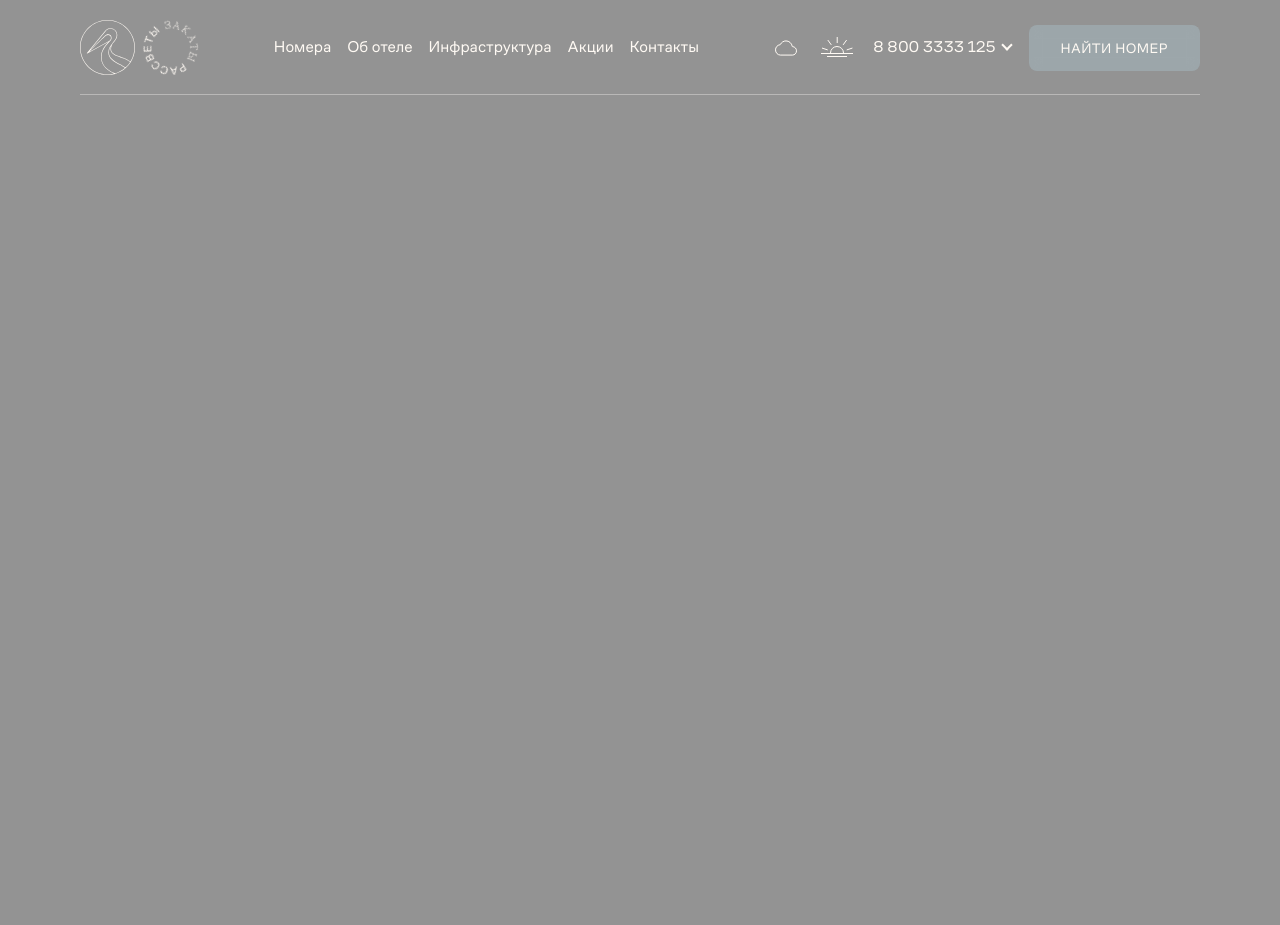
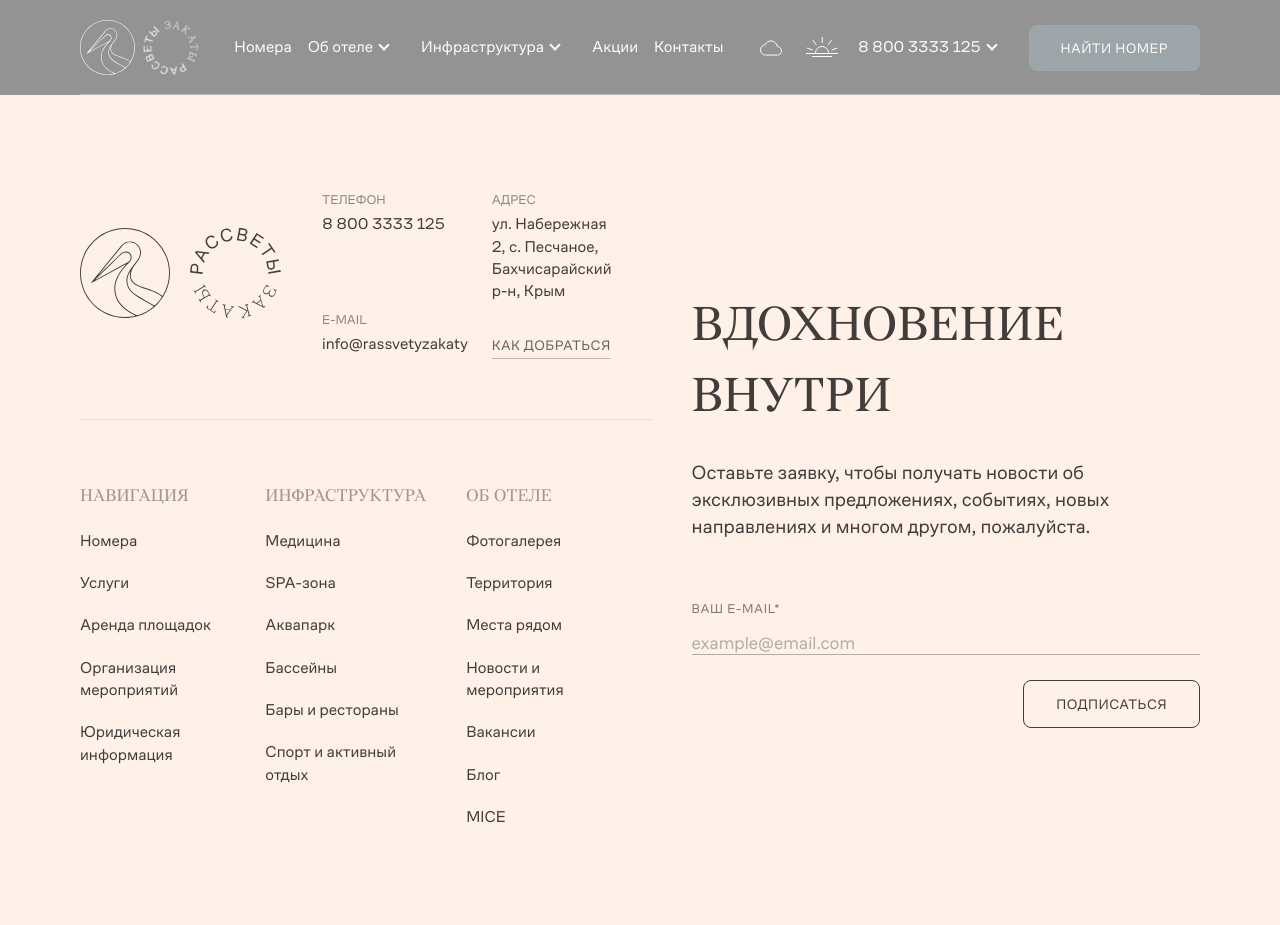
Before and after one commit to semenov-vldr/sunrises-sunsets, a Node project: template src/pages/index.pug in a window 1280 px wide. Before the commit the page ends 95 px from the top, so only its background shows below. Run offline with Node 20 templates, Linux system fonts and the light colour scheme; the template is opened without the code that fills it, so the values that code supplies are empty; style sheets or scripts are compiled from the project's sources; some libraries are stand-ins or nearby versions.

Commit message:
add footer

```diff
--- a/src/components/footer/footer.pug
+++ b/src/components/footer/footer.pug
@@ -0,0 +1,81 @@
+footer.footer
+  .footer__container.container
+    .footer__contacts
+      a.footer__logo(href="index.html")
+        svg.footer__logo-icon(width="90" height="90" fill="#404040")
+          use(href='./assets/img/sprite.svg#logo-icon')
+        svg.footer__logo-icon(width="92" height="92" fill="#404040")
+          use(href='./assets/img/sprite.svg#logo-animated')
+
+      ul.footer__contacts-list
+        li.footer__contacts-item
+          span.footer__contacts-title Телефон
+          a.footer__contacts-value(href="tel:88003333125") 8 800 3333 125
+        li.footer__contacts-item
+          span.footer__contacts-title Адрес
+          span.footer__contacts-value ул. Набережная 2, с. Песчаное, <br> Бахчисарайский р-н, Крым
+        li.footer__contacts-item
+          span.footer__contacts-title e-mail
+          a.footer__contacts-value(href="##") info@rassvetyzakaty
+        li.footer__contacts-item
+          a.footer__contacts-link-go(href="##") как добраться
+
+    nav.footer__menu
+      ul.footer__menu-list
+        li.footer__menu-item
+          span.footer__menu-title Навигация
+        li.footer__menu-item
+          a.footer__menu-link(href="##") Номера
+        li.footer__menu-item
+          a.footer__menu-link(href="##") Услуги
+        li.footer__menu-item
+          a.footer__menu-link(href="##") Аренда площадок
+        li.footer__menu-item
+          a.footer__menu-link(href="##") Организация мероприятий
+        li.footer__menu-item
+          a.footer__menu-link(href="##") Юридическая информация
+
+
+      ul.footer__menu-list
+        li.footer__menu-item
+          span.footer__menu-title Инфраструктура
+        li.footer__menu-item
+          a.footer__menu-link(href="##") Медицина
+        li.footer__menu-item
+          a.footer__menu-link(href="##") SPA-зона
+        li.footer__menu-item
+          a.footer__menu-link(href="##") Аквапарк
+        li.footer__menu-item
+          a.footer__menu-link(href="##") Бассейны
+        li.footer__menu-item
+          a.footer__menu-link(href="##") Бары и рестораны
+        li.footer__menu-item
+          a.footer__menu-link(href="##") Спорт и активный отдых
+
+      ul.footer__menu-list
+        li.footer__menu-item
+          span.footer__menu-title Об отеле
+        li.footer__menu-item
+          a.footer__menu-link(href="##") Фотогалерея
+        li.footer__menu-item
+          a.footer__menu-link(href="##") Территория
+        li.footer__menu-item
+          a.footer__menu-link(href="##") Места рядом
+        li.footer__menu-item
+          a.footer__menu-link(href="##") Новости и мероприятия
+        li.footer__menu-item
+          a.footer__menu-link(href="##") Вакансии
+        li.footer__menu-item
+          a.footer__menu-link(href="##") Блог
+        li.footer__menu-item
+          a.footer__menu-link(href="##") MICE
+
+    .footer__feedback
+      .footer__feedback-title Вдохновение <br> внутри
+      p.footer__feedback-text Оставьте заявку, чтобы получать новости об эксклюзивных предложениях, событиях, новых направлениях и многом другом, пожалуйста.
+
+      form.footer__feedback-form
+        label.footer__feedback-form-label(for="email")
+          span ваш e-mail*
+          input.footer__feedback-form-field(id="email" type="email" placeholder="example@email.com")
+        button.button.button--basic(type="submit") подписаться
--- a/src/components/footer/footer.sass
+++ b/src/components/footer/footer.sass
@@ -0,0 +1,135 @@
+.footer
+  background-color: $accent
+  padding: 96px 0
+
+
+  &__container
+    display: grid
+    grid-template-columns: 1fr 1fr
+
+  &__contacts
+    padding-bottom: 64px
+    display: flex
+    padding-right: 80px
+    justify-content: space-between
+    gap: 40px
+    @media (max-width: 1500px)
+      padding-right: 40px
+
+  &__contacts-list
+    display: grid
+    grid-template-columns: repeat(2, auto)
+    grid-gap: 8px 24px
+
+  &__contacts-item
+    display: flex
+    flex-direction: column
+    gap: 4px
+
+  &__contacts-title
+    text-transform: uppercase
+    color: rgba(#404040, 0.6)
+    font-size: 13px
+
+  &__contacts-link-go
+    position: relative
+    text-transform: uppercase
+    color: rgba($text-basic, 0.7)
+    font-size: 14px
+    letter-spacing: 0.03em
+    width: fit-content
+    margin-top: auto
+    &::after
+      content: ""
+      position: absolute
+      width: 100%
+      height: 1px
+      background-color: currentColor
+      opacity: 0.4
+      bottom: -4px
+      left: 0
+
+
+  &__logo
+    display: flex
+    align-items: center
+    gap: 20px
+
+
+
+  &__menu
+    grid-column: 1/2
+    grid-row: 2/3
+    display: grid
+    grid-template-columns: repeat(3, 1fr)
+    grid-gap: 40px
+    padding-top: 64px
+    border-top: 1px solid rgba(#404040, 0.1)
+    padding-right: 80px
+    @media (max-width: 1500px)
+      padding-right: 40px
+
+  &__menu-list
+    display: flex
+    flex-direction: column
+    gap: 20px
+
+  &__menu-title
+    font-family: "Wremena", sans-serif
+    text-transform: uppercase
+    font-size: 18px
+    opacity: 0.5
+
+
+
+
+
+  &__feedback
+    grid-row: 1/3
+    display: flex
+    flex-direction: column
+    justify-content: center
+    padding-left: 80px
+    @media (max-width: 1500px)
+      padding-left: 40px
+
+  &__feedback-title
+    @include fontSize(34, 72)
+    font-family: "Wremena", sans-serif
+    margin-bottom: 24px
+    text-transform: uppercase
+
+
+  &__feedback-text
+    @include fontSize(16, 24)
+    margin-bottom: 56px
+
+  &__feedback-form
+    display: flex
+    gap: 24px
+    width: 100%
+    justify-content: space-between
+    align-items: flex-end
+    @media (max-width: 1300px)
+      flex-direction: column
+
+
+  &__feedback-form-label
+    width: 100%
+    span
+      text-transform: uppercase
+      font-size: 13px
+      letter-spacing: 0.05em
+      color: #2A282799
+
+
+  &__feedback-form-field
+    margin-top: 16px
+    border: none
+    outline: none
+    background-color: transparent
+    border-bottom: 1px solid #6A696880
+    width: 100%
+    &::placeholder
+      color: #6A696880
+      font-size: 18px
--- a/src/components/header/header.pug
+++ b/src/components/header/header.pug
@@ -12,8 +12,8 @@ header.header
       ul.header__nav-list
         li.header__nav-item
           a.header__nav-link(href="##") Номера
-        li.header__nav-item.arrow-linkk
-          a.header__nav-link(href="##") Об отеле
+        li.header__nav-item
+          a.header__nav-link.arrow-link(href="##") Об отеле
           // SubNav "Об отеле"
           .header__subnav.header__subnav--about
             .header__subnav-box
@@ -47,13 +47,38 @@ header.header
 
 
 
+        li.header__nav-item
+          a.header__nav-link.arrow-link(href="##") Инфраструктура
+          // SubNav "Инфраструктура"
+          .header__subnav.header__subnav--infrastructure
+            .header__subnav-box
+              .header__subnav-desc
+                h2.header__subnav-desc-title Инфраструктура
+                p.header__subnav-desc-text Развитая инфраструктура комплекса, обслуживание по системе «All inclusive», а также высокий уровень сервиса сделали “Рассветы Закаты” одним из самых востребованных курортов Крыма.
+                a.button.button--basic.header__subnav-desc-button(href="##") Узнать больше
+              .header__subnav-links
+                a.header__subnav-links-item.header__subnav-links-item--w-img(href="##")
+                  .header__subnav-links-item-img-box
+                    img(src="./assets/img/header/04.jpg")
+                  span.header__subnav-links-item-text Wellness
+                a.header__subnav-links-item.header__subnav-links-item--w-img(href="##")
+                  .header__subnav-links-item-img-box
+                    img(src="./assets/img/header/05.jpg")
+                  span.header__subnav-links-item-text Бары и рестораны
+                a.header__subnav-links-item.header__subnav-links-item--w-img(href="##")
+                  .header__subnav-links-item-img-box
+                    img(src="./assets/img/header/06.jpg")
+                  span.header__subnav-links-item-text Аквапарк
+                a.header__subnav-links-item.header__subnav-links-item--simple(href="##")
+                  span.header__subnav-links-item-text Для детей
+                a.header__subnav-links-item.header__subnav-links-item--simple(href="##")
+                  span.header__subnav-links-item-text Спорт и активный отдых
+                a.header__subnav-links-item.header__subnav-links-item--simple(href="##")
+                  span.header__subnav-links-item-text Услуги и сервисы
+                a.header__subnav-links-item.header__subnav-links-item--simple(href="##")
+                  span.header__subnav-links-item-text Организация мероприятий
 
 
-
-
-
-        li.header__nav-item.arrow-linkk
-          a.header__nav-link(href="##") Инфраструктура
         li.header__nav-item
           a.header__nav-link(href="##") Акции
         li.header__nav-item
@@ -66,7 +91,7 @@ header.header
         li.header__weather-item.header__weather-item--water
           svg.header__weather-item-icon(width="24" height="10" fill="currentColor")
             use(href='./assets/img/sprite.svg#weather-water')
-          span.header__weather-item-value 24 °C
+          span.header__weather-item-value.header__weather-item-value--water 09 °C
 
         li.header__weather-item
           svg.header__weather-item-icon(width="22" height="16" stroke="currentColor")
@@ -86,7 +111,7 @@ header.header
             use(href='./assets/img/sprite.svg#phone')
         .header__tel-subnav
           .header__tel-subnav-box
-            span.header__tel-subnav-title Телефоны
+            h2.header__tel-subnav-title Телефоны
             ul.header__tel-subnav-list
               li.header__tel-subnav-item
                 span.header__tel-subnav-item-title Бесплатно по РФ:
--- a/src/components/header/header.sass
+++ b/src/components/header/header.sass
@@ -335,6 +364,11 @@
     gap: 16px
     height: 100%
     white-space: initial
+    &-title
+      font-family: "Wremena", sans-serif
+      @include fontSize(18, 22)
+      text-transform: uppercase
+      color: #404040
     &-text
       opacity: 0.5
     &-button
--- a/src/styles/utils/base.sass
+++ b/src/styles/utils/base.sass
@@ -91,6 +91,7 @@ main
   display: flex
   gap: 7px
   align-items: center
+  padding-right: 15px
   &::after
     content: ""
     display: inline-block
@@ -106,6 +107,7 @@ main
     transform: rotate(135deg) scale(-1, -1)
     margin-bottom: 0
     margin-top: 4px
+
 
 
 
--- a/src/styles/utils/typography.sass
+++ b/src/styles/utils/typography.sass
@@ -17,6 +17,20 @@
   src: url("../fonts/CoFoSans/CoFoSans-Bold.woff2") format('woff2'), url("../fonts/CoFoSans/CoFoSans-Bold.woff") format('woff')
 
 
+@font-face
+  font-family: 'Wremena'
+  font-weight: 400
+  font-style: normal
+  src: url("../fonts/Wremena/Wremena-Regular.woff2") format('woff2'), url("../fonts/Wremena/Wremena-Regular.woff") format('woff')
+
+
+@font-face
+  font-family: 'RobotoCondensed'
+  font-weight: 400
+  font-style: normal
+  src: url("../fonts/RobotoCondensed/RobotoCondensed-Regular.woff2") format('woff2'), url("../fonts/RobotoCondensed/RobotoCondensed-Regular.woff") format('woff')
+
+
 
 
 html
```
Also changed, not shown: other parts of src/components/header/header.sass (+36 -6 lines), src/components/header/header.js (+29 -0 lines), src/img/header/01.jpg, src/img/header/03.jpg, src/img/header/04.jpg (added), src/img/header/05.jpg (added), src/img/header/06.jpg (added), src/img/header/wine-res-banner.jpg (added).
